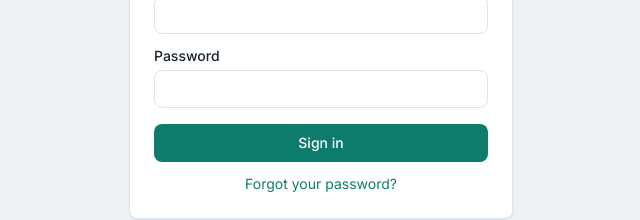
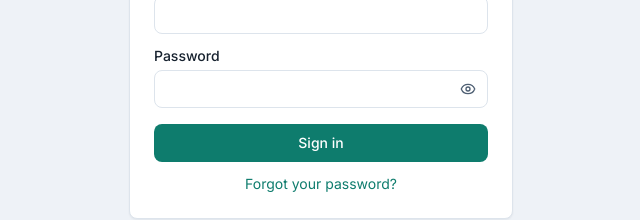
Before and after one commit to marufdev7/urban-anti-test, a React (Vite) app in the folder client/: page /auth/login in a window 1280 px wide. Shown: the part 381-601 px from the top of the page, without its empty margins (319-959 px from the left). Built offline with nearby package versions, Linux system fonts and the light colour scheme; no server answers.

Commit message:
feat(auth): add show/hide password toggle with eye icon in login and password inputs

```diff
--- a/client/src/components/ui/Input.jsx
+++ b/client/src/components/ui/Input.jsx
@@ -1,14 +1,17 @@
-import { useId } from 'react'
+import { useId, useState } from 'react'
+import { Eye, EyeOff } from 'lucide-react'
 
 /**
- * Labelled text input with error announcement (error is wired to the field
- * via aria-describedby so screen readers announce it — FRONTEND_PLAN §9).
+ * Labelled text input with error announcement and built-in password show/hide toggle.
+ * Error is wired to the field via aria-describedby so screen readers announce it — FRONTEND_PLAN §9.
  */
 export default function Input({
   label,
   error,
   hint,
   id,
+  type = 'text',
+  showPasswordToggle = true,
   className = '',
   ...props
 }) {
@@ -17,6 +20,10 @@ export default function Input({
   const errorId = `${inputId}-error`
   const hintId = `${inputId}-hint`
 
+  const [showPassword, setShowPassword] = useState(false)
+  const isPassword = type === 'password'
+  const effectiveType = isPassword ? (showPassword ? 'text' : 'password') : type
+
   return (
     <div className={className}>
       {label && (
@@ -24,15 +31,35 @@ export default function Input({
           {label}
         </label>
       )}
+      <div className="relative">
         <input
           id={inputId}
+          type={effectiveType}
           aria-invalid={!!error}
           aria-describedby={error ? errorId : hint ? hintId : undefined}
           className={`block w-full rounded-panel border bg-surface-panel px-3 py-2 text-sm text-ink
-          placeholder:text-ink-faint focus:border-primary
+            placeholder:text-ink-faint focus:border-primary focus:outline-none
+            ${isPassword && showPasswordToggle ? 'pr-10' : ''}
             ${error ? 'border-status-critical' : 'border-line'}`}
           {...props}
         />
+        {isPassword && showPasswordToggle && (
+          <button
+            type="button"
+            onClick={() => setShowPassword((prev) => !prev)}
+            className="absolute inset-y-0 right-0 flex items-center pr-3 text-ink-muted hover:text-ink focus:outline-none cursor-pointer transition"
+            aria-label={showPassword ? 'Hide password' : 'Show password'}
+            title={showPassword ? 'Hide password' : 'Show password'}
+            tabIndex={-1}
+          >
+            {showPassword ? (
+              <EyeOff className="h-4 w-4 text-ink-muted hover:text-ink" aria-hidden="true" />
+            ) : (
+              <Eye className="h-4 w-4 text-ink-muted hover:text-ink" aria-hidden="true" />
+            )}
+          </button>
+        )}
+      </div>
       {error && (
         <p id={errorId} className="mt-1 text-sm text-status-critical" role="alert">
           {error}
```
Lines whose indentation alone changed are shown as unchanged.
